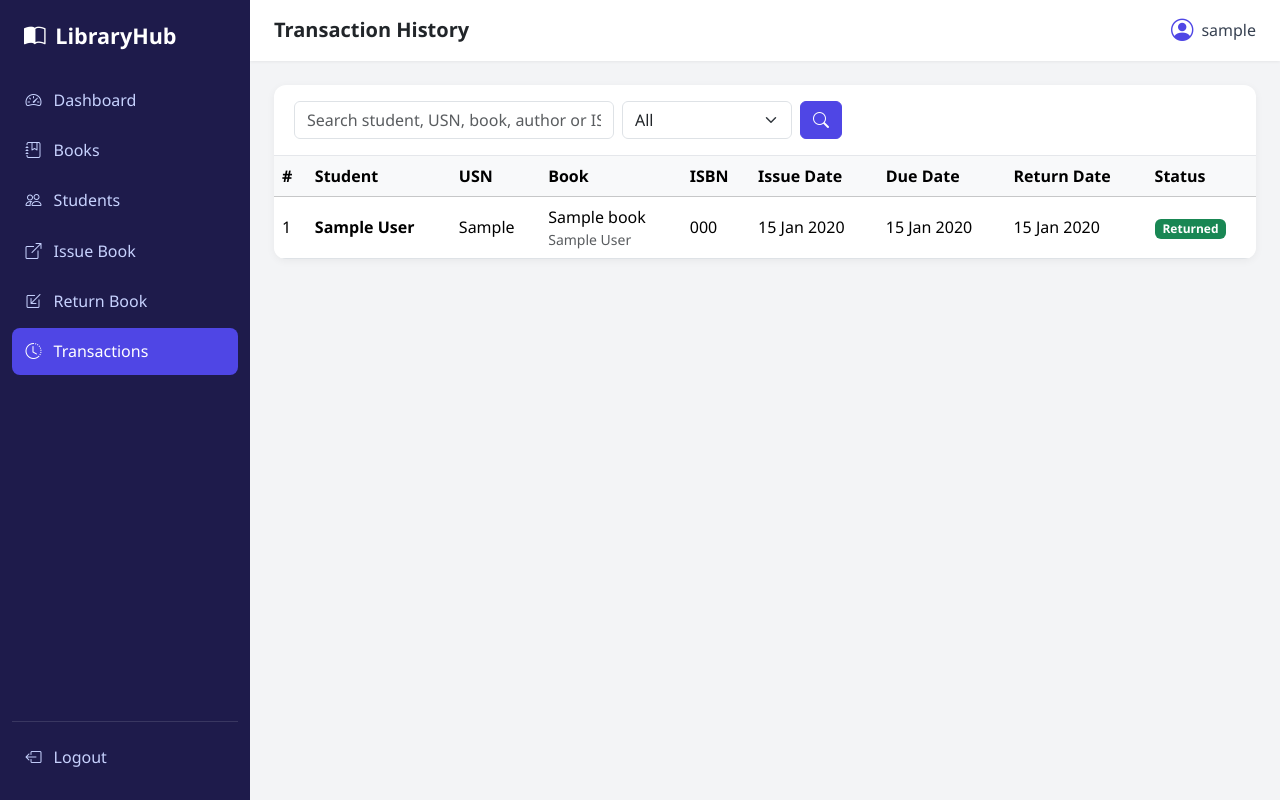
After one commit to apekshak20/library-management-system, a Flask app: page /transactions/history in a window 1280 px wide. The commit adds this page. Run offline with Flask 3, Linux system fonts and the light colour scheme; a user stored in the database is signed in; tables that the repository leaves empty hold one stand-in row (values such as "Sample post").

Commit message:
Stage 10: transaction history and live dashboard

```diff
--- a/routes/transactions.py
+++ b/routes/transactions.py
@@ -209,3 +209,51 @@ def return_book(transaction_id):
     else:
         flash(f"'{title}' returned by {student_name}.", "success")
     return redirect(url_for("transactions.return_list"))
+
+
+@transactions_bp.route("/history")
+@login_required
+def history():
+    query = request.args.get("q", "").strip()
+    status = request.args.get("status", "all")
+    page = request.args.get("page", 1, type=int)
+    today = date.today()
+
+    stmt = (
+        db.select(Transaction)
+        .join(Transaction.student)
+        .join(Transaction.book)
+        .order_by(Transaction.id.desc())
+    )
+
+    if status == "issued":
+        stmt = stmt.where(Transaction.status == "issued")
+    elif status == "returned":
+        stmt = stmt.where(Transaction.status == "returned")
+    elif status == "overdue":
+        stmt = stmt.where(Transaction.status == "issued", Transaction.due_date < today)
+    else:
+        status = "all"
+
+    if query:
+        pattern = f"%{query}%"
+        stmt = stmt.where(
+            db.or_(
+                Student.name.ilike(pattern),
+                Student.usn.ilike(pattern),
+                Book.title.ilike(pattern),
+                Book.author.ilike(pattern),
+                Book.isbn.ilike(pattern),
+            )
+        )
+
+    pagination = db.paginate(stmt, page=page, per_page=15, error_out=False)
+
+    return render_template(
+        "transactions/history.html",
+        pagination=pagination,
+        transactions=pagination.items,
+        query=query,
+        status=status,
+        today=today,
+    )
--- a/templates/base.html
+++ b/templates/base.html
@@ -40,9 +40,11 @@
                    class="nav-item {% if request.endpoint == 'transactions.return_list' %}active{% endif %}">
                     <i class="bi bi-box-arrow-in-down-left"></i> Return Book
                 </a>
-                <a href="#" class="nav-item">
+                <a href="{{ url_for('transactions.history') }}"
+                   class="nav-item {% if request.endpoint == 'transactions.history' %}active{% endif %}">
                     <i class="bi bi-clock-history"></i> Transactions
                 </a>
+
             </nav>
 
             <div class="sidebar-footer">
--- /dev/null
+++ b/templates/transactions/history.html
@@ -0,0 +1,94 @@
+{% extends "base.html" %}
+
+{% block title %}Transaction History{% endblock %}
+{% block heading %}Transaction History{% endblock %}
+
+{% block content %}
+<div class="panel">
+    <div class="panel-header flex-wrap gap-2">
+        <form method="GET" action="{{ url_for('transactions.history') }}" class="d-flex gap-2 flex-wrap flex-grow-1">
+            <input type="text" name="q" value="{{ query }}" class="form-control" style="max-width: 320px;"
+                   placeholder="Search student, USN, book, author or ISBN">
+            <select name="status" class="form-select" style="max-width: 170px;">
+                <option value="all" {% if status == 'all' %}selected{% endif %}>All</option>
+                <option value="issued" {% if status == 'issued' %}selected{% endif %}>Issued</option>
+                <option value="returned" {% if status == 'returned' %}selected{% endif %}>Returned</option>
+                <option value="overdue" {% if status == 'overdue' %}selected{% endif %}>Overdue</option>
+            </select>
+            <button type="submit" class="btn btn-primary"><i class="bi bi-search"></i></button>
+            {% if query or status != 'all' %}
+            <a href="{{ url_for('transactions.history') }}" class="btn btn-outline-secondary">Clear</a>
+            {% endif %}
+        </form>
+    </div>
+
+    <div class="table-responsive">
+        <table class="table table-hover align-middle mb-0">
+            <thead class="table-light">
+                <tr>
+                    <th>#</th>
+                    <th>Student</th>
+                    <th>USN</th>
+                    <th>Book</th>
+                    <th>ISBN</th>
+                    <th>Issue Date</th>
+                    <th>Due Date</th>
+                    <th>Return Date</th>
+                    <th>Status</th>
+                </tr>
+            </thead>
+            <tbody>
+                {% for t in transactions %}
+                <tr>
+                    <td>{{ t.id }}</td>
+                    <td class="fw-semibold">{{ t.student.name }}</td>
+                    <td>{{ t.student.usn }}</td>
+                    <td>{{ t.book.title }}<div class="text-muted small">{{ t.book.author }}</div></td>
+                    <td>{{ t.book.isbn }}</td>
+                    <td>{{ t.issue_date.strftime('%d %b %Y') }}</td>
+                    <td>{{ t.due_date.strftime('%d %b %Y') }}</td>
+                    <td>{{ t.return_date.strftime('%d %b %Y') if t.return_date else '-' }}</td>
+                    <td>
+                        {% if t.status == 'returned' %}
+                            <span class="badge text-bg-success">Returned</span>
+                        {% elif t.due_date < today %}
+                            <span class="badge text-bg-danger">Overdue</span>
+                        {% else %}
+                            <span class="badge text-bg-warning">Issued</span>
+                        {% endif %}
+                    </td>
+                </tr>
+                {% else %}
+                <tr>
+                    <td colspan="9" class="text-center text-muted py-4">No transactions found.</td>
+                </tr>
+                {% endfor %}
+            </tbody>
+        </table>
+    </div>
+
+    {% if pagination.pages > 1 %}
+    <div class="panel-body d-flex justify-content-between align-items-center flex-wrap gap-2">
+        <span class="text-muted small">
+            Page {{ pagination.page }} of {{ pagination.pages }} ({{ pagination.total }} records)
+        </span>
+        <nav>
+            <ul class="pagination pagination-sm mb-0">
+                <li class="page-item {% if not pagination.has_prev %}disabled{% endif %}">
+                    <a class="page-link"
+                       href="{{ url_for('transactions.history', page=pagination.prev_num, q=query, status=status) if pagination.has_prev else '#' }}">
+                        Previous
+                    </a>
+                </li>
+                <li class="page-item {% if not pagination.has_next %}disabled{% endif %}">
+                    <a class="page-link"
+                       href="{{ url_for('transactions.history', page=pagination.next_num, q=query, status=status) if pagination.has_next else '#' }}">
+                        Next
+                    </a>
+                </li>
+            </ul>
+        </nav>
+    </div>
+    {% endif %}
+</div>
+{% endblock %}
```
Also changed, not shown: routes/dashboard.py (+40 -1 lines), templates/dashboard.html (+43 -8 lines).
